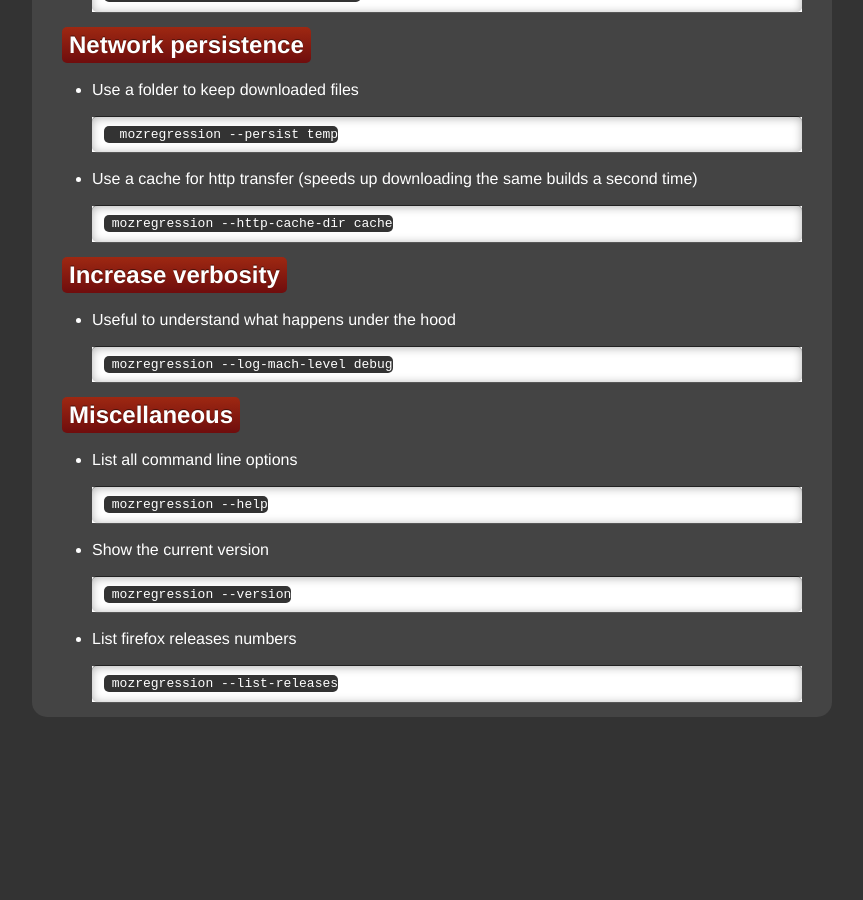
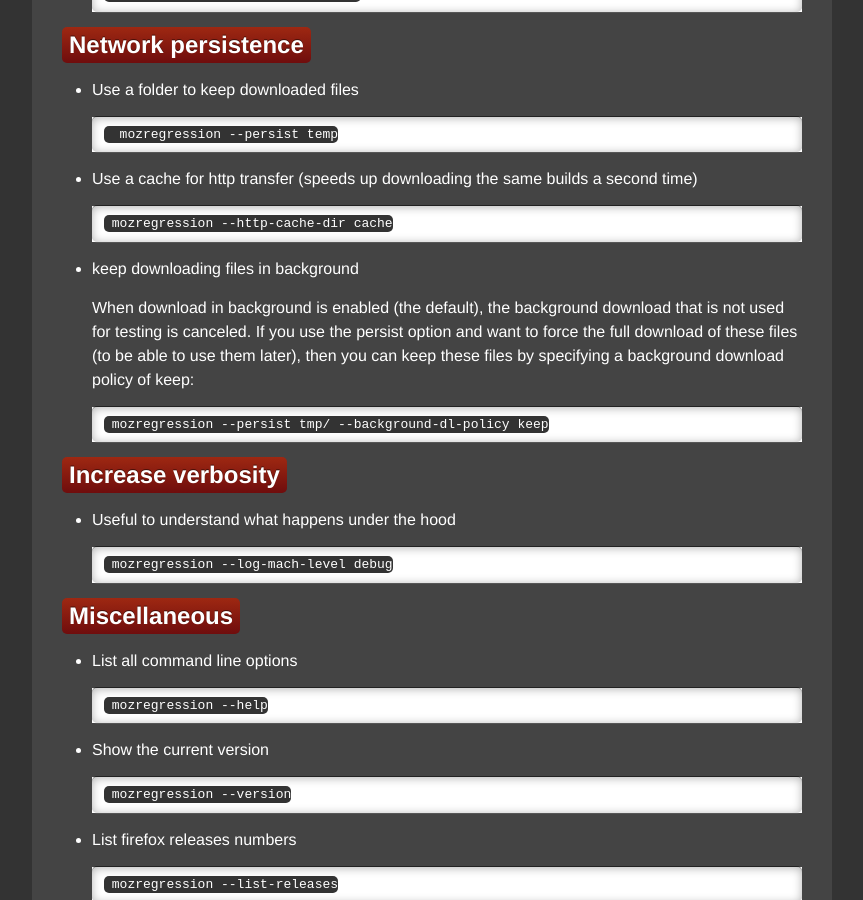
Before and after one commit to mozilla/mozregression, a Jekyll site: the page built from documentation/usage.md, in a window 1280 px wide and 900 px high, scrolled down 1811 px. Shown: the whole window, without its empty margins (208-1071 px from the left). Built offline with Jekyll 4.4.1, drawn with Linux system fonts in a browser that asks for light colours; before the commit the page ends 2528 px from its top, so only the background shows below that.

Commit message:
add documentation for --background-dl-policy

```diff
--- a/documentation/usage.md
+++ b/documentation/usage.md
@@ -87,6 +87,14 @@
 
        mozregression --http-cache-dir cache
 
+- keep downloading files in background
+
+  When download in background is enabled (the default), the background download that
+  is not used for testing is canceled. If you use the persist option and want to force
+  the full download of these files (to be able to use them later), then you can keep
+  these files by specifying a background download policy of keep:
+
+       mozregression --persist tmp/ --background-dl-policy keep
 
 ## Increase verbosity
 
```
Also changed, not shown: documentation/configuration.md (+3 -0 lines).
